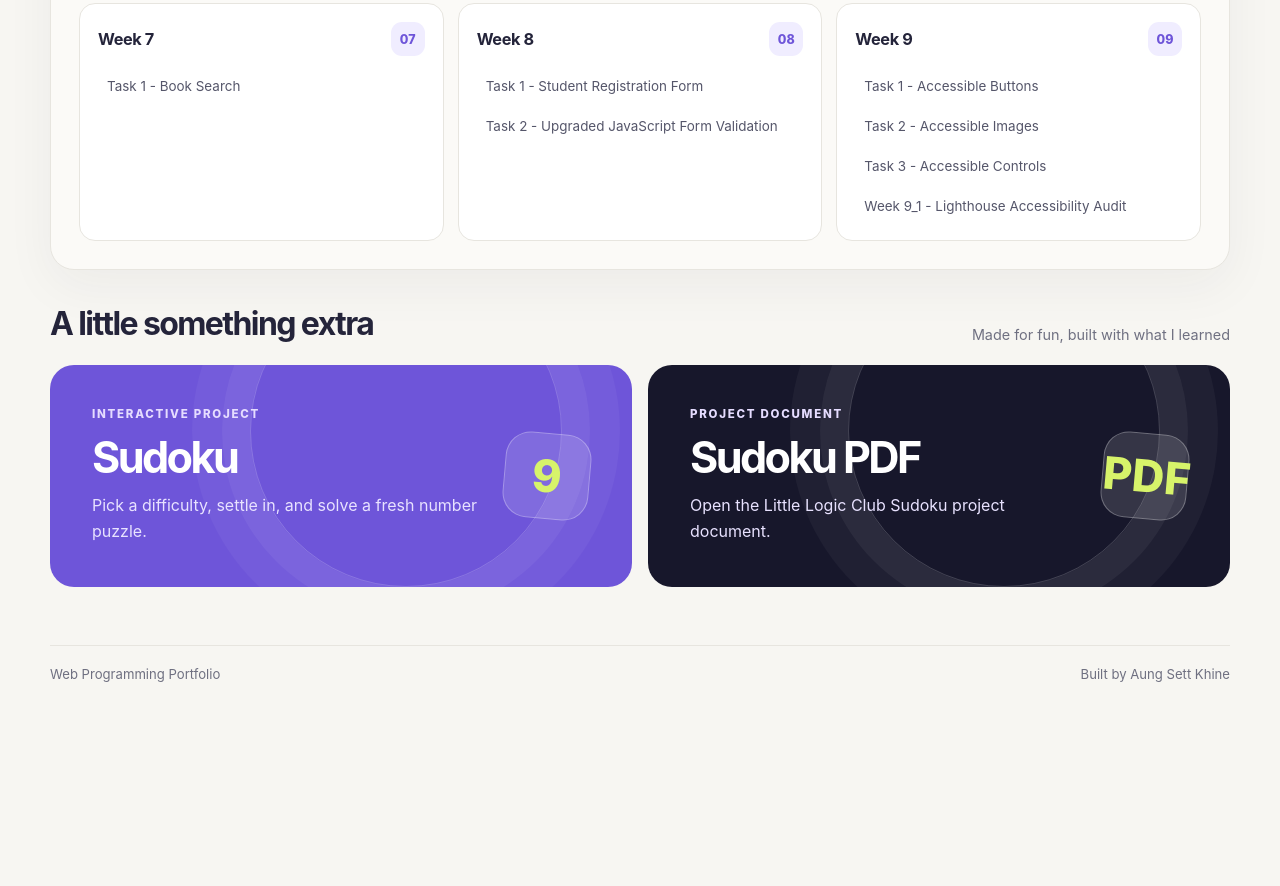
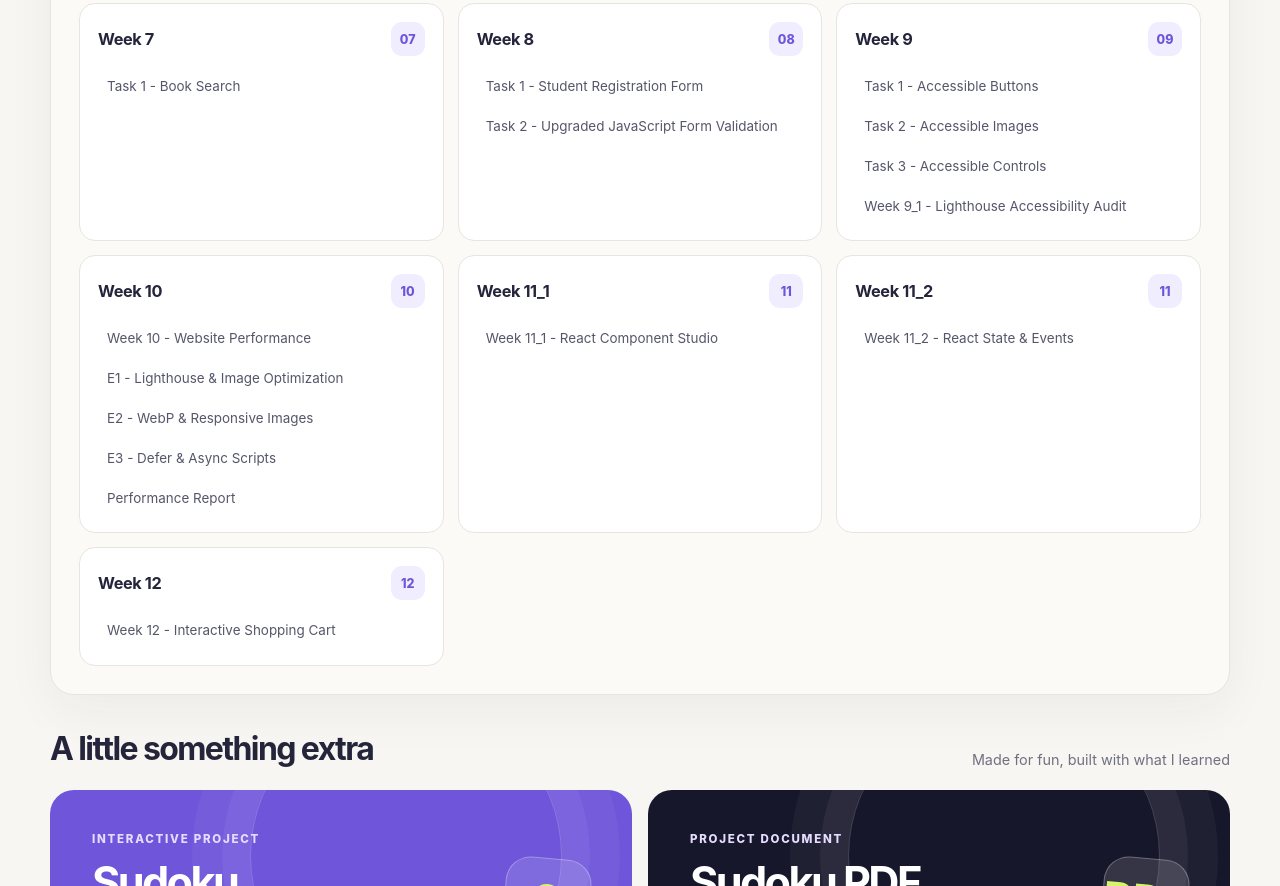
Before and after one commit to ask2k01/web-programming, a plain HTML site: page index.html in a window 1280 px wide. Shown: the part 1312-2198 px from the top of the page. Before the commit the page ends 2022 px from the top, so only its background shows below. Drawn offline with Linux system fonts and the light colour scheme.

Commit message:
Update index.html

```diff
--- a/index.html
+++ b/index.html
@@ -505,7 +505,7 @@
         </p>
       </div>
       <div class="hero-note">
-        <strong>9</strong>
+        <strong>12</strong>
         <span>weeks of notes, exercises, and experiments collected in one place</span>
       </div>
     </div>
@@ -620,6 +620,39 @@
             <li><a href="week 9_1/hw-lighthouse-audit.html">Week 9_1 - Lighthouse Accessibility Audit</a></li>
           </ul>
         </article>
+
+        <article class="week-card">
+          <header><h3>Week 10</h3><span class="week-number">10</span></header>
+          <ul class="task-list">
+            <li><a href="week 10/index.html">Week 10 - Website Performance</a></li>
+            <li><a href="week 10/e1.html">E1 - Lighthouse &amp; Image Optimization</a></li>
+            <li><a href="week 10/e2.html">E2 - WebP &amp; Responsive Images</a></li>
+            <li><a href="week 10/e3.html">E3 - Defer &amp; Async Scripts</a></li>
+            <li><a href="week 10/performance-report.html">Performance Report</a></li>
+          </ul>
+        </article>
+
+        <article class="week-card">
+          <header><h3>Week 11_1</h3><span class="week-number">11</span></header>
+          <ul class="task-list">
+            <li><a href="week 11_1/index.html">Week 11_1 - React Component Studio</a></li>
+
+          </ul>
+        </article>
+
+        <article class="week-card">
+          <header><h3>Week 11_2</h3><span class="week-number">11</span></header>
+          <ul class="task-list">
+            <li><a href="week 11_2/index.html">Week 11_2 - React State &amp; Events</a></li>
+          </ul>
+        </article>
+
+        <article class="week-card">
+          <header><h3>Week 12</h3><span class="week-number">12</span></header>
+          <ul class="task-list">
+            <li><a href="week 12/index.html">Week 12 - Interactive Shopping Cart</a></li>
+          </ul>
+        </article>
       </div>
     </section>
 
```
